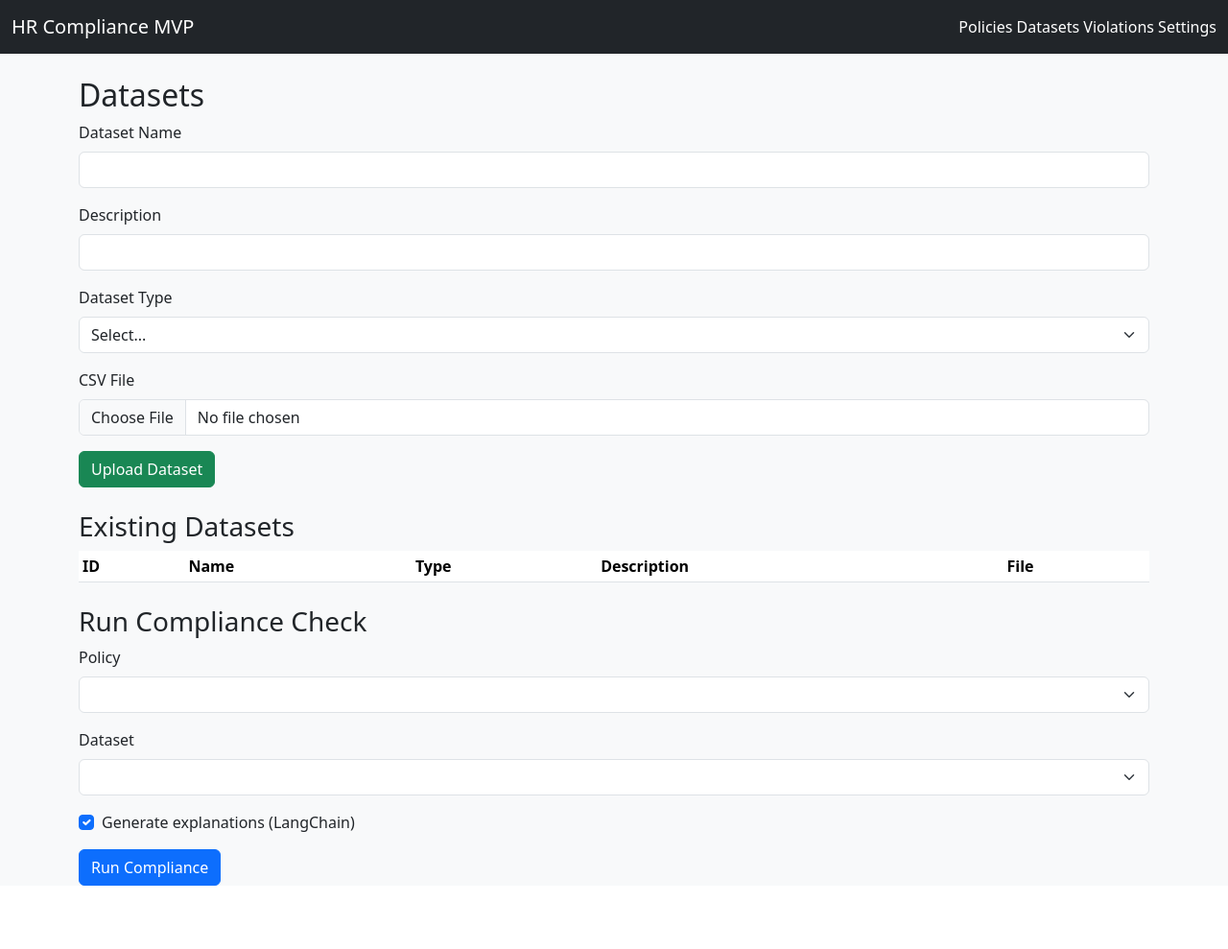
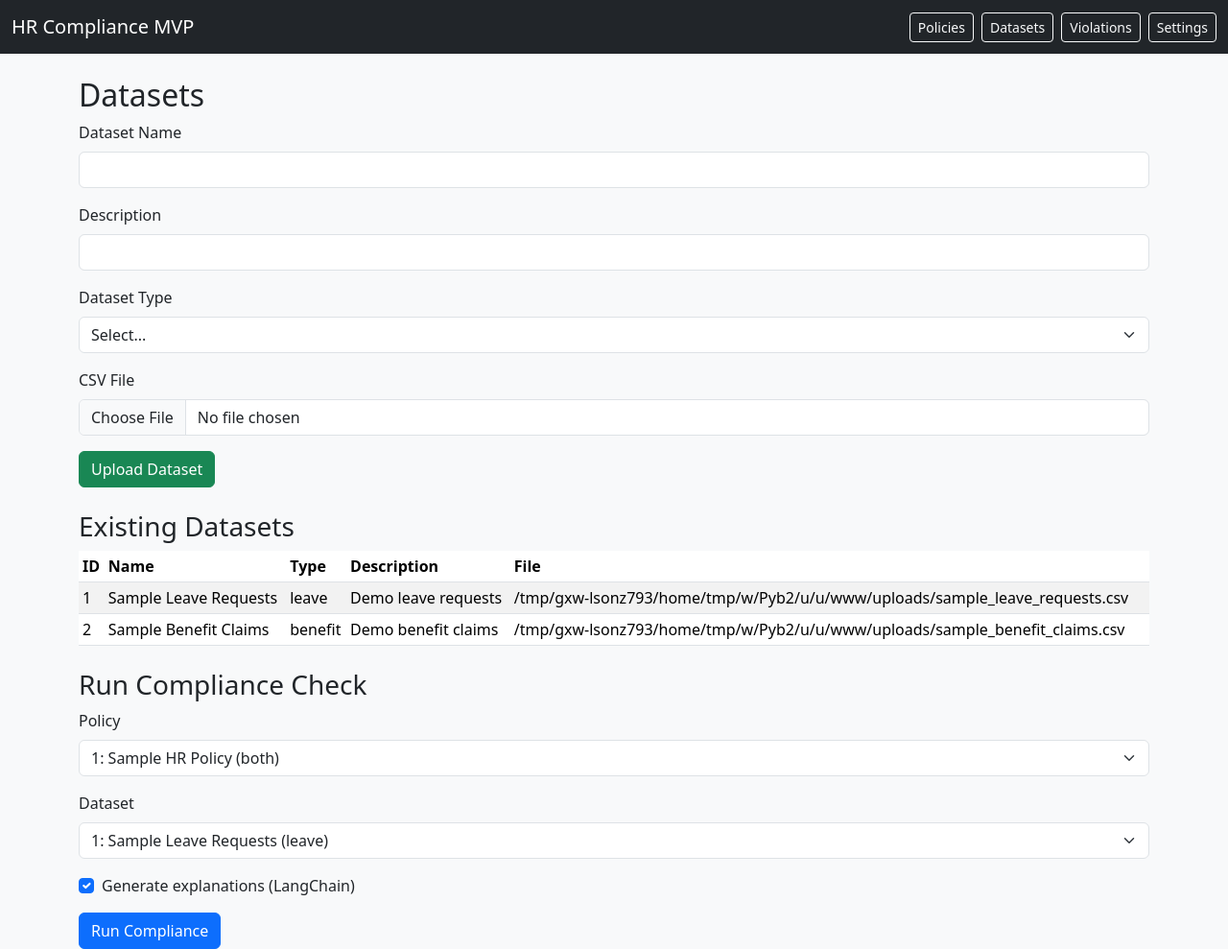
Before and after one commit to jayaprakashnarayanb/HRPCC, a Flask app: page /datasets in a window 1280 px wide. Shown: the whole page at 96% size. Before the commit the page ends 923 px from the top, so only its background shows below. Run offline with Flask 3, Linux system fonts and the light colour scheme; lists and menus that the app fills with data are empty.

Commit message:
change folder align

```diff
--- a/app/app.py
+++ b/app/app.py
@@ -1,5 +1,7 @@
 # app/app.py
 import os
+import shutil
+import json
 from flask import (
     Flask, request, render_template, redirect,
     url_for, jsonify, flash
@@ -32,6 +34,18 @@ def create_app():
 
     # Create DB tables
     Base.metadata.create_all(bind=engine)
+
+    # Seed demo data on first run (idempotent)
+    # Only when there are no policies and no datasets yet.
+    try:
+        db_check = next(get_db())
+        has_policies = db_check.query(Policy).count() > 0
+        has_datasets = db_check.query(Dataset).count() > 0
+        if not has_policies and not has_datasets:
+            _seed_demo_data(db_check, run_compliance_now=True)
+    except Exception as _e:
+        # Avoid blocking app startup on seed issues
+        pass
 
     # LLM configuration via environment (Gemini):
     # - GOOGLE_API_KEY (required)
@@ -347,134 +361,7 @@ def create_app():
     @app.route("/seed")
     def seed():
         db = next(get_db())
-
-        # Load sample policy text
-        repo_root = os.path.abspath(os.path.join(os.path.dirname(__file__), ".."))
-        sample_dir = os.path.join(repo_root, "sample_data")
-        policy_path = os.path.join(sample_dir, "sample_policy.txt")
-        try:
-            with open(policy_path, "r", encoding="utf-8") as f:
-                policy_text = f.read()
-        except Exception:
-            policy_text = (
-                "Annual leave must be requested at least 3 days in advance.\n"
-                "Claims above $1,000 are not allowed without prior approval.\n"
-                "A receipt must be attached for all claims.\n"
-                "Allowed claim types include medical, transport, and meal.\n"
-            )
-
-        # Ensure a policy exists
-        policy = db.query(Policy).filter(Policy.name == "Sample HR Policy").first()
-        created = {"policy": False, "rules": 0, "datasets": 0, "violations": 0}
-        if not policy:
-            policy = Policy(name="Sample HR Policy", raw_text=policy_text, scope="both")
-            db.add(policy)
-            db.commit()
-            db.refresh(policy)
-            created["policy"] = True
-
-        # Seed rules if none exist for this policy
-        existing_rules = db.query(Rule).filter(Rule.policy_id == policy.id).count()
-        if existing_rules == 0:
-            rule_defs = [
-                {
-                    "rule_code": "LEAVE_001",
-                    "description": "Annual leave must be requested at least 3 days before the start date.",
-                    "category": "leave",
-                    "severity": "medium",
-                    "check_type": "leave_advance_days",
-                    "params": {
-                        "request_date_column": "request_date",
-                        "start_date_column": "leave_start_date",
-                        "min_days_before": 3,
-                    },
-                },
-                {
-                    "rule_code": "BEN_001",
-                    "description": "Claim amount must be <= 1000.",
-                    "category": "benefit",
-                    "severity": "high",
-                    "check_type": "benefit_max_amount",
-                    "params": {"amount_column": "claim_amount", "max_amount": 1000},
-                },
-                {
-                    "rule_code": "BEN_002",
-                    "description": "All benefit claims require a receipt.",
-                    "category": "benefit",
-                    "severity": "medium",
-                    "check_type": "benefit_requires_receipt",
-                    "params": {"receipt_column": "receipt_attached"},
-                },
-                {
-                    "rule_code": "BEN_003",
-                    "description": "Allowed claim types are medical, transport, and meal.",
-                    "category": "benefit",
-                    "severity": "low",
-                    "check_type": "benefit_allowed_types",
-                    "params": {
-                        "type_column": "claim_type",
-                        "allowed_types": ["medical", "transport", "meal"],
-                    },
-                },
-            ]
-            for r in rule_defs:
-                db.add(
-                    Rule(
-                        policy_id=policy.id,
-                        rule_code=r["rule_code"],
-                        description=r["description"],
-                        category=r["category"],
-                        severity=r["severity"],
-                        check_type=r["check_type"],
-                        params=r["params"],
-                    )
-                )
-            db.commit()
-            created["rules"] = len(rule_defs)
-
-        # Seed datasets (point to sample CSVs)
-        leave_csv = os.path.join(sample_dir, "leave_requests.csv")
-        benefit_csv = os.path.join(sample_dir, "benefit_claims.csv")
-
-        def ensure_dataset(name, dtype, path, desc):
-            ds = (
-                db.query(Dataset)
-                .filter(Dataset.name == name, Dataset.dataset_type == dtype)
-                .first()
-            )
-            if not ds and os.path.exists(path):
-                ds = Dataset(
-                    name=name,
-                    description=desc,
-                    dataset_type=dtype,
-                    file_path=os.path.abspath(path),
-                )
-                db.add(ds)
-                db.commit()
-                db.refresh(ds)
-                return ds, True
-            return ds, False
-
-        leave_ds, created_leave = ensure_dataset(
-            "Sample Leave Requests", "leave", leave_csv, "Demo leave requests"
-        )
-        benefit_ds, created_ben = ensure_dataset(
-            "Sample Benefit Claims", "benefit", benefit_csv, "Demo benefit claims"
-        )
-        created["datasets"] = int(created_leave) + int(created_ben)
-
-        # Run compliance for available datasets
-        total_violations = 0
-        for ds in (leave_ds, benefit_ds):
-            if not ds:
-                continue
-            db.query(Violation).filter(
-                Violation.policy_id == policy.id, Violation.dataset_id == ds.id
-            ).delete()
-            vs = run_compliance(db, policy.id, ds.id)
-            total_violations += len(vs)
-        created["violations"] = total_violations
-
+        created = _seed_demo_data(db, run_compliance_now=True)
         flash(
             f"Seeded: policy={'yes' if created['policy'] else 'no'}, "
             f"rules={created['rules']}, datasets={created['datasets']}, "
@@ -489,3 +376,147 @@ def create_app():
 if __name__ == "__main__":
     app = create_app()
     app.run(debug=True)
+
+# Internal helper to seed demo data. Safe to call multiple times.
+def _seed_demo_data(db: Session, run_compliance_now: bool = True):
+    # Load sample policy text
+    repo_root = os.path.abspath(os.path.join(os.path.dirname(__file__), ".."))
+    sample_dir = os.path.join(repo_root, "sample_data")
+    policy_path = os.path.join(sample_dir, "sample_policy.txt")
+    try:
+        with open(policy_path, "r", encoding="utf-8") as f:
+            policy_text = f.read()
+    except Exception:
+        policy_text = (
+            "Annual leave must be requested at least 3 days in advance.\n"
+            "Claims above $1,000 are not allowed without prior approval.\n"
+            "A receipt must be attached for all claims.\n"
+            "Allowed claim types include medical, transport, and meal.\n"
+        )
+
+    # Ensure a policy exists
+    policy = db.query(Policy).filter(Policy.name == "Sample HR Policy").first()
+    created = {"policy": False, "rules": 0, "datasets": 0, "violations": 0}
+    if not policy:
+        policy = Policy(name="Sample HR Policy", raw_text=policy_text, scope="both")
+        db.add(policy)
+        db.commit()
+        db.refresh(policy)
+        created["policy"] = True
+
+    # Seed rules if none exist for this policy
+    existing_rules = db.query(Rule).filter(Rule.policy_id == policy.id).count()
+    if existing_rules == 0:
+        rule_defs = [
+            {
+                "rule_code": "LEAVE_001",
+                "description": "Annual leave must be requested at least 3 days before the start date.",
+                "category": "leave",
+                "severity": "medium",
+                "check_type": "leave_advance_days",
+                "params": {
+                    "request_date_column": "request_date",
+                    "start_date_column": "leave_start_date",
+                    "min_days_before": 3,
+                },
+            },
+            {
+                "rule_code": "BEN_001",
+                "description": "Claim amount must be <= 1000.",
+                "category": "benefit",
+                "severity": "high",
+                "check_type": "benefit_max_amount",
+                "params": {"amount_column": "claim_amount", "max_amount": 1000},
+            },
+            {
+                "rule_code": "BEN_002",
+                "description": "All benefit claims require a receipt.",
+                "category": "benefit",
+                "severity": "medium",
+                "check_type": "benefit_requires_receipt",
+                "params": {"receipt_column": "receipt_attached"},
+            },
+            {
+                "rule_code": "BEN_003",
+                "description": "Allowed claim types are medical, transport, and meal.",
+                "category": "benefit",
+                "severity": "low",
+                "check_type": "benefit_allowed_types",
+                "params": {
+                    "type_column": "claim_type",
+                    "allowed_types": ["medical", "transport", "meal"],
+                },
+            },
+        ]
+        for r in rule_defs:
+            db.add(
+                Rule(
+                    policy_id=policy.id,
+                    rule_code=r["rule_code"],
+                    description=r["description"],
+                    category=r["category"],
+                    severity=r["severity"],
+                    check_type=r["check_type"],
+                    params=r["params"],
+                )
+            )
+        db.commit()
+        created["rules"] = len(rule_defs)
+
+    # Seed datasets by copying sample CSVs into UPLOAD_DIR
+    os.makedirs(UPLOAD_DIR, exist_ok=True)
+    src_leave = os.path.join(sample_dir, "leave_requests.csv")
+    src_benefit = os.path.join(sample_dir, "benefit_claims.csv")
+    dest_leave = os.path.join(UPLOAD_DIR, "sample_leave_requests.csv")
+    dest_benefit = os.path.join(UPLOAD_DIR, "sample_benefit_claims.csv")
+
+    try:
+        if os.path.exists(src_leave) and not os.path.exists(dest_leave):
+            shutil.copyfile(src_leave, dest_leave)
+        if os.path.exists(src_benefit) and not os.path.exists(dest_benefit):
+            shutil.copyfile(src_benefit, dest_benefit)
+    except Exception:
+        # Non-fatal if copy fails; datasets may simply not be created.
+        pass
+
+    def ensure_dataset(name, dtype, path, desc):
+        ds = (
+            db.query(Dataset)
+            .filter(Dataset.name == name, Dataset.dataset_type == dtype)
+            .first()
+        )
+        if not ds and os.path.exists(path):
+            ds = Dataset(
+                name=name,
+                description=desc,
+                dataset_type=dtype,
+                file_path=os.path.abspath(path),
+            )
+            db.add(ds)
+            db.commit()
+            db.refresh(ds)
+            return ds, True
+        return ds, False
+
+    leave_ds, created_leave = ensure_dataset(
+        "Sample Leave Requests", "leave", dest_leave, "Demo leave requests"
+    )
+    benefit_ds, created_ben = ensure_dataset(
+        "Sample Benefit Claims", "benefit", dest_benefit, "Demo benefit claims"
+    )
+    created["datasets"] = int(created_leave) + int(created_ben)
+
+    # Run compliance for available datasets
+    if run_compliance_now:
+        total_violations = 0
+        for ds in (leave_ds, benefit_ds):
+            if not ds:
+                continue
+            db.query(Violation).filter(
+                Violation.policy_id == policy.id, Violation.dataset_id == ds.id
+            ).delete()
+            vs = run_compliance(db, policy.id, ds.id)
+            total_violations += len(vs)
+        created["violations"] = total_violations
+
+    return created
--- a/app/templates/base.html
+++ b/app/templates/base.html
@@ -11,11 +11,11 @@
 <nav class="navbar navbar-expand-lg navbar-dark bg-dark mb-4">
   <div class="container-fluid">
     <a class="navbar-brand" href="{{ url_for('index') }}">HR Compliance MVP</a>
-    <div>
-      <a class="nav-link d-inline text-white" href="{{ url_for('policies') }}">Policies</a>
-      <a class="nav-link d-inline text-white" href="{{ url_for('datasets') }}">Datasets</a>
-      <a class="nav-link d-inline text-white" href="{{ url_for('violations') }}">Violations</a>
-      <a class="nav-link d-inline text-white" href="{{ url_for('settings_page') }}">Settings</a>
+    <div class="d-flex align-items-center gap-2">
+      <a class="btn btn-outline-light btn-sm" href="{{ url_for('policies') }}">Policies</a>
+      <a class="btn btn-outline-light btn-sm" href="{{ url_for('datasets') }}">Datasets</a>
+      <a class="btn btn-outline-light btn-sm" href="{{ url_for('violations') }}">Violations</a>
+      <a class="btn btn-outline-light btn-sm" href="{{ url_for('settings_page') }}">Settings</a>
     </div>
   </div>
   </nav>
```
Also changed, not shown: README.md.
